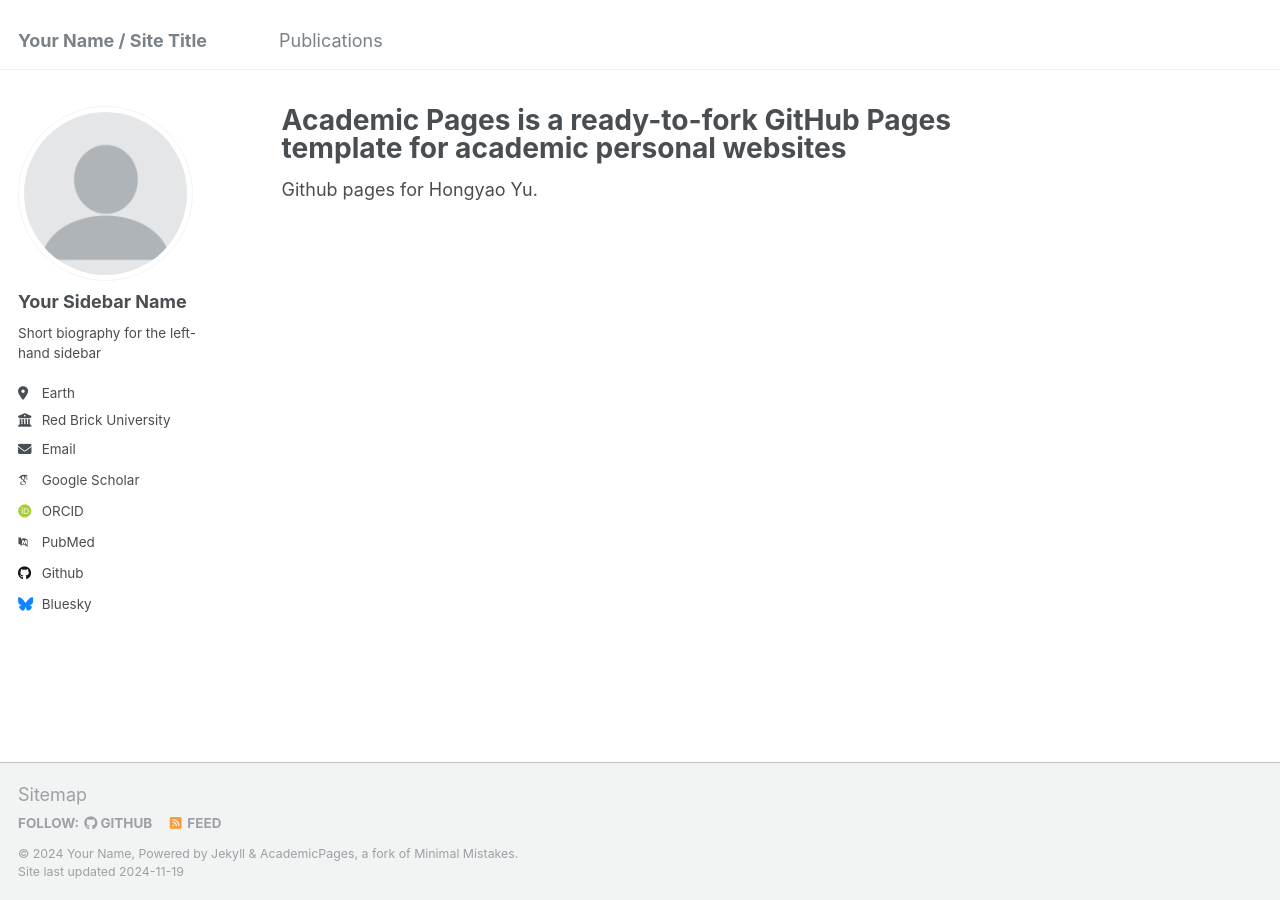
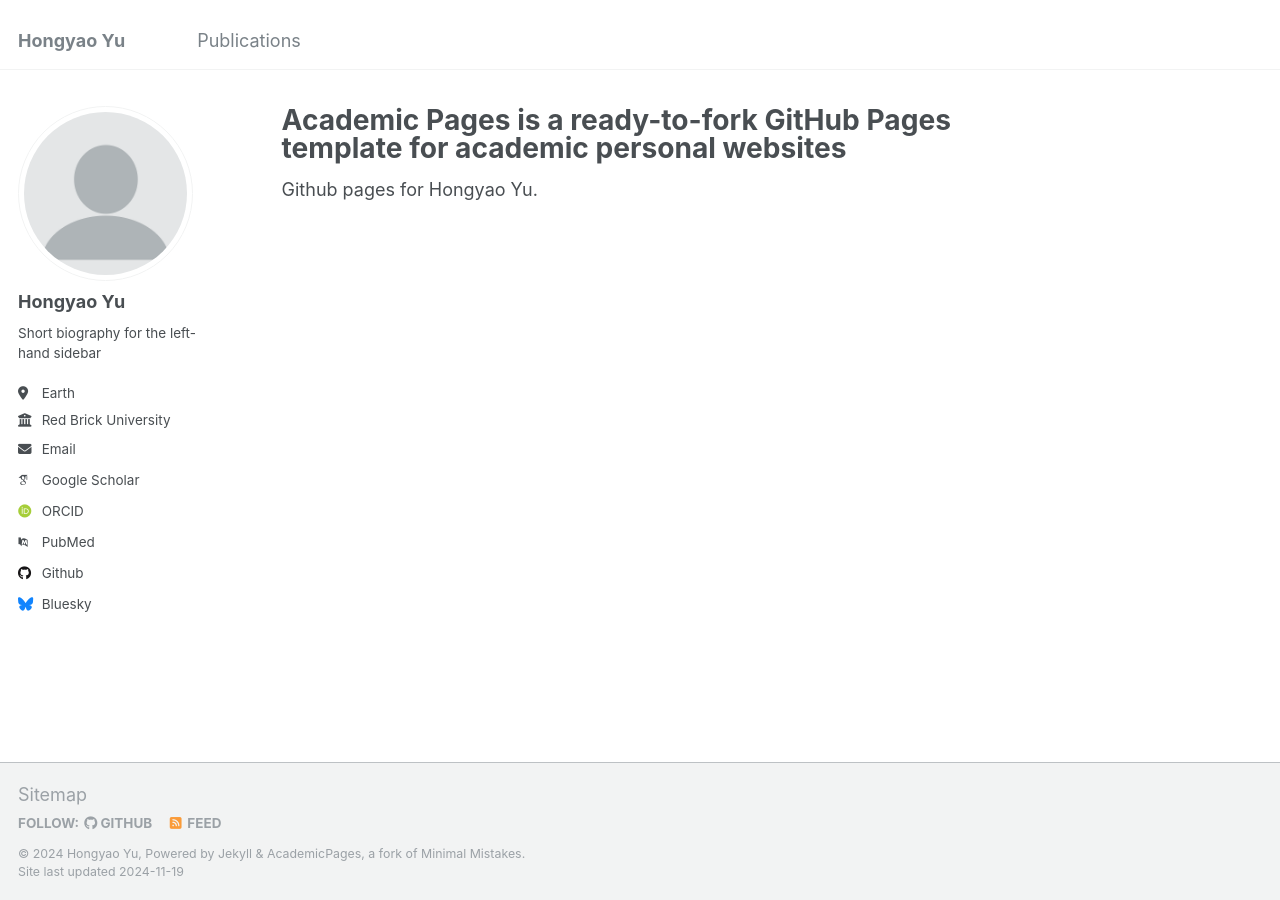
Before and after one commit to Chrisqcwx/Chrisqcwx.github.io, a Jekyll site: the page built from _pages/about.md, in a window 1280 px wide. Built offline with Jekyll 4.4.1, drawn with Linux system fonts in a browser that asks for light colours; some web fonts are replaced.

Commit message:
Update _config.yml

```diff
--- a/_config.yml
+++ b/_config.yml
@@ -8,13 +8,13 @@
 
 # Basic Site Settings
 locale                   : "en-US"
-title                    : "Your Name / Site Title"
+title                    : "Hongyao Yu"
 title_separator          : "-"
-name                     : &name "Your Name"
+name                     : &name "Hongyao Yu"
 description              : &description "personal description"
-url                      : https://academicpages.github.io # the base hostname & protocol for your site e.g. "https://[your GitHub username].github.io"
+url                      : https://Chrisqcwx.github.io # the base hostname & protocol for your site e.g. "https://[your GitHub username].github.io"
 baseurl                  : "" # the subpath of your site, e.g. "/blog"
-repository               : "academicpages/academicpages.github.io"
+repository               : "Chrisqcwx/Chrisqcwx.github.io"
 
 # Site Author - The following control what appear as part of the author content on the side bar.
 #               If a field is blank the icon and link will not appear, otherwise it will be shown.
@@ -22,17 +22,17 @@ repository               : "academicpages/academicpages.github.io"
 author:
   # Biographic information
   avatar           : "profile.png"
-  name             : "Your Sidebar Name"
+  name             : "Hongyao Yu"
   pronouns         : # example: "she/her"
   bio              : "Short biography for the left-hand sidebar"
   location         : "Earth"
   employer         : "Red Brick University"
   uri              : # URL
-  email            : "none@example.org"
+  email            : "yuhongyao@stu.hit.edu.cn"
 
   # Academic websites
   arxiv            : # URL - Update with the correct link to your profile
-  googlescholar    : "https://scholar.google.com/citations?user=PS_CX0AAAAAJ"
+  googlescholar    : "https://scholar.google.com/citations?user=SpN1xqsAAAAJ"
   impactstory      : # URL
   orcid            : "http://orcid.org/yourorcidurl"
   semantic         : # URL
@@ -44,7 +44,7 @@ author:
   bitbucket        : # Username - Update with your username on the site
   codepen          : # Username
   dribbble         : # Username
-  github           : "academicpages"
+  github           : "Chrisqcwx"
   kaggle           : # Username
   stackoverflow    : # User number or user number and name (i.e., use "1" or "1/jeff-atwood")
 
```
